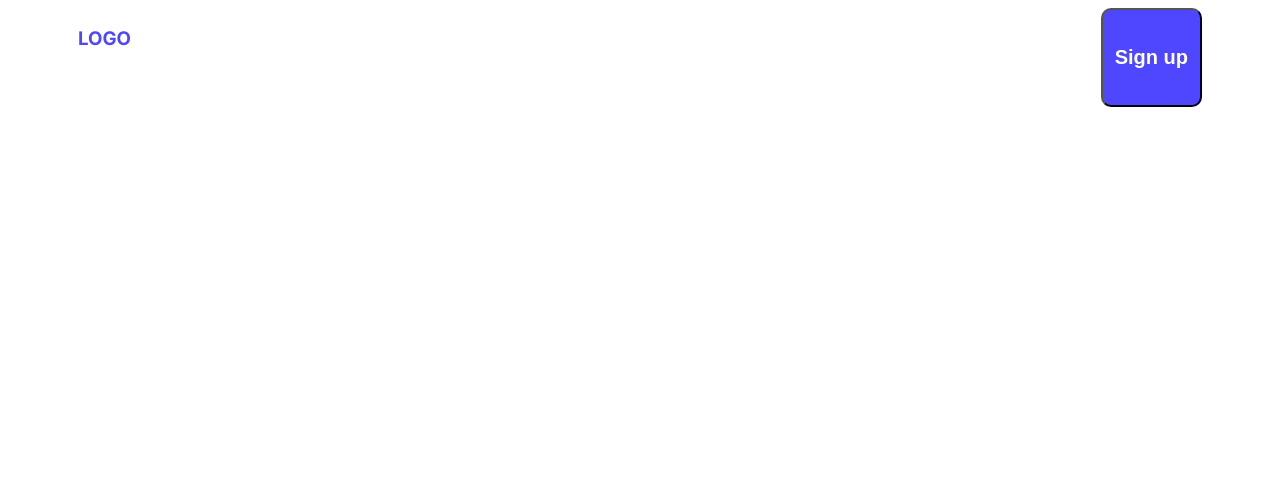
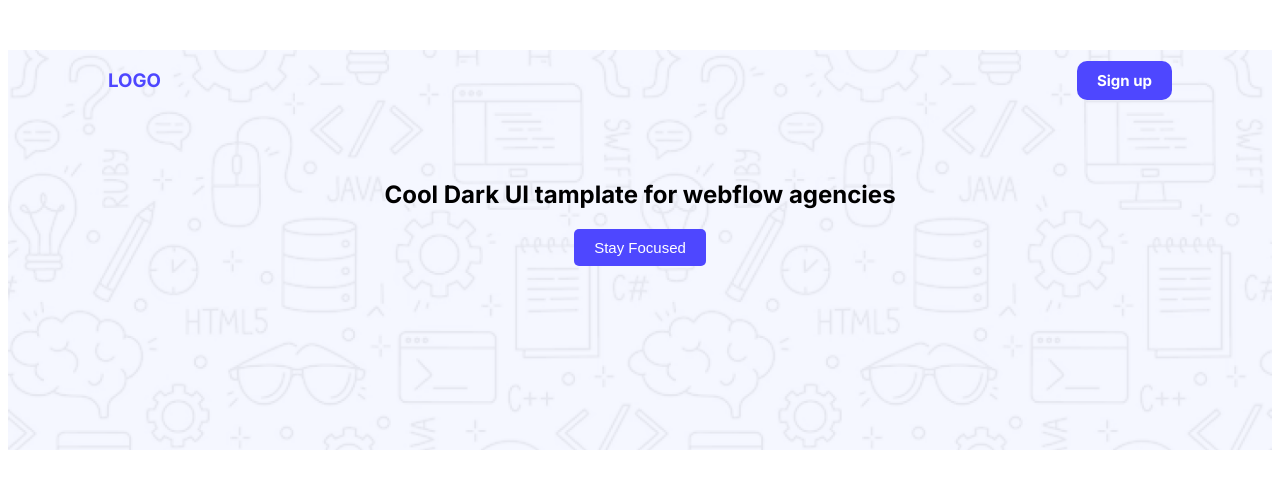
Before and after one commit to azrasharmila/B12A01-landing-launchpad, a plain HTML site: page index.html in a window 1280 px wide. Drawn offline with Linux system fonts and the light colour scheme.

Commit message:
added nav and banner section

```diff
--- a/index.html
+++ b/index.html
@@ -1,5 +1,6 @@
 <!DOCTYPE html>
 <html lang="en">
+
 <head>
     <meta charset="UTF-8">
     <meta name="viewport" content="width=device-width, initial-scale=1.0">
@@ -7,15 +8,31 @@
     </title>
     <link rel="preconnect" href="https://fonts.googleapis.com">
     <link rel="preconnect" href="https://fonts.gstatic.com" crossorigin>
-    <link href="https://fonts.googleapis.com/css2?family=Inter:ital,opsz,wght@0,14..32,100..900;1,14..32,100..900&display=swap" rel="stylesheet">
+    <link
+        href="https://fonts.googleapis.com/css2?family=Inter:ital,opsz,wght@0,14..32,100..900;1,14..32,100..900&display=swap"
+        rel="stylesheet">
+    <link rel="preconnect" href="https://fonts.googleapis.com">
+    <link rel="preconnect" href="https://fonts.gstatic.com" crossorigin>
+    <link
+        href="https://fonts.googleapis.com/css2?family=Inter:ital,opsz,wght@0,14..32,100..900;1,14..32,100..900&family=Raleway:ital,wght@0,100..900;1,100..900&display=swap"
+        rel="stylesheet">
     <link rel="stylesheet" href="styles/task.css">
 </head>
-<body class="inter-normal">
+
+<body class="inter-normal inter-raleway">
     <header>
+
+
         <nav>
             <h3 class="text-primary">LOGO</h3>
-            <button class="btn-primary">Sign up</button>
+            <button class="btn-primary inter-raleway">Sign up</button>
         </nav>
+        <div class="banner">
+            <div class="banner-container">
+                <h2 class="inter-raleway">Cool Dark UI tamplate for webflow agencies</h2>
+                <button class="btn-secondery">Stay Focused</button>
+            </div>
+        </div>
 
     </header>
     <main>
@@ -25,4 +42,5 @@
 
     </footer>
 </body>
+
 </html>
--- a/styles/task.css
+++ b/styles/task.css
@@ -1,3 +1,12 @@
+
+
+header{
+    background-image: url(../Assets/Hero-bg.png);
+    background-repeat: no-repeat;
+    background-size: cover;
+    background-position: top;
+    height: 400px;
+}
 /* nav style */
 
 .inter-normal {
@@ -5,15 +14,20 @@
   font-optical-sizing: auto;
   font-style: normal;
 }
+
+.inter-raleway {
+  font-family: "Inter", sans-serif;
+  font-style: normal;
+}
 .text-primary{
     color: #4E47FF;
 }
 nav{
     display: flex;
-    text-align: center;
+    align-items: center;
     justify-content: space-between;
-    margin: 0 70px;
-
+    padding: 0px 50px;
+    margin: 50px 50px;
 }
 .nav h3{
     font-size: 34px;
@@ -22,9 +36,28 @@ nav{
 .btn-primary{
     background-color: #4E47FF;
     border-radius: 10px;
-    padding: 36px 12px;
+    padding: 10px 20px;
     text-align: center;
-    font-size: 20px;
+    font-size: 15px;
     color: white;
     font-weight: bold;
+    cursor: pointer;
+    border: none;
+
 }
+.btn-secondery{
+    background-color: #4E47FF;
+    color: white;
+    font-size: 15px;
+    border: none;
+    border-radius: 5px;
+    padding: 10px 20px;
+}
+.banner-container{
+   display: flex;
+  flex-direction: column;
+  align-items: center;
+  justify-content: center;
+
+  text-align: center;
+}
```
